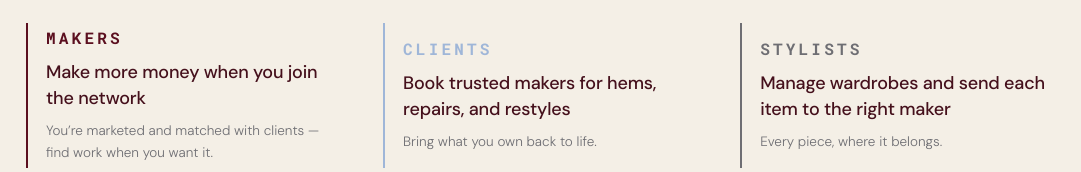
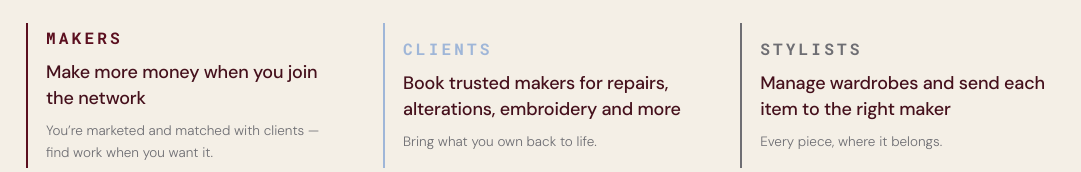
Before and after one commit to artformalterations/Sarta-app-site, a React (Vite) app: page / in a window 1280 px wide. Shown: the part 625-797 px from the top of the page, without its empty margins (0-1081 px from the left). Built offline with nearby package versions, Linux system fonts and the light colour scheme.

Commit message:
Add files via upload

```diff
--- a/src/App.jsx
+++ b/src/App.jsx
@@ -805,7 +805,7 @@ export default function SartaAppV4() {
           <div className="herotriad" style={{ display: "grid", gridTemplateColumns: "repeat(3, 1fr)", gap: "clamp(28px,4vw,56px)", marginTop: 26, maxWidth: 1020 }}>
             {[
               ["Makers", "Make more money when you join the network", "You\u2019re marketed and matched with clients — find work when you want it.", C.burgundy, ".5s", () => scrollTo("network")],
-              ["Clients", "Book trusted makers for hems, repairs, and restyles", "Bring what you own back to life.", C.glacierDeep, ".65s", () => window.open("https://sarta.studio", "_blank")],
+              ["Clients", "Book trusted makers for repairs, alterations, embroidery and more", "Bring what you own back to life.", C.glacierDeep, ".65s", () => window.open("https://sarta.studio", "_blank")],
               ["Stylists", "Manage wardrobes and send each item to the right maker", "Every piece, where it belongs.", C.grey, ".8s", () => scrollTo("network")],
             ].map(([role, head, sub, accent, delay, act]) => (
               <button key={role} className="rise" onClick={act} style={{ animationDelay: delay, display: "block", width: "100%", background: "transparent", border: "none", borderLeft: `2px solid ${accent}`, padding: "4px 0 4px 18px", cursor: "pointer", textAlign: "left" }}>
```
